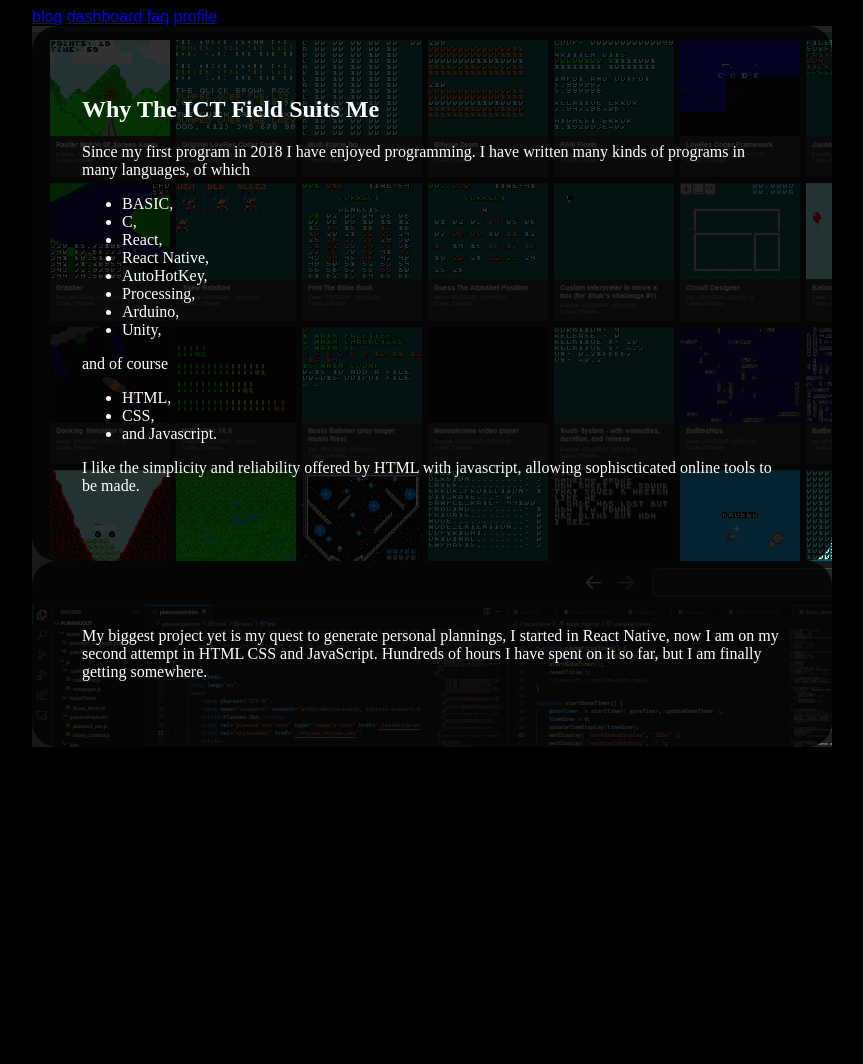
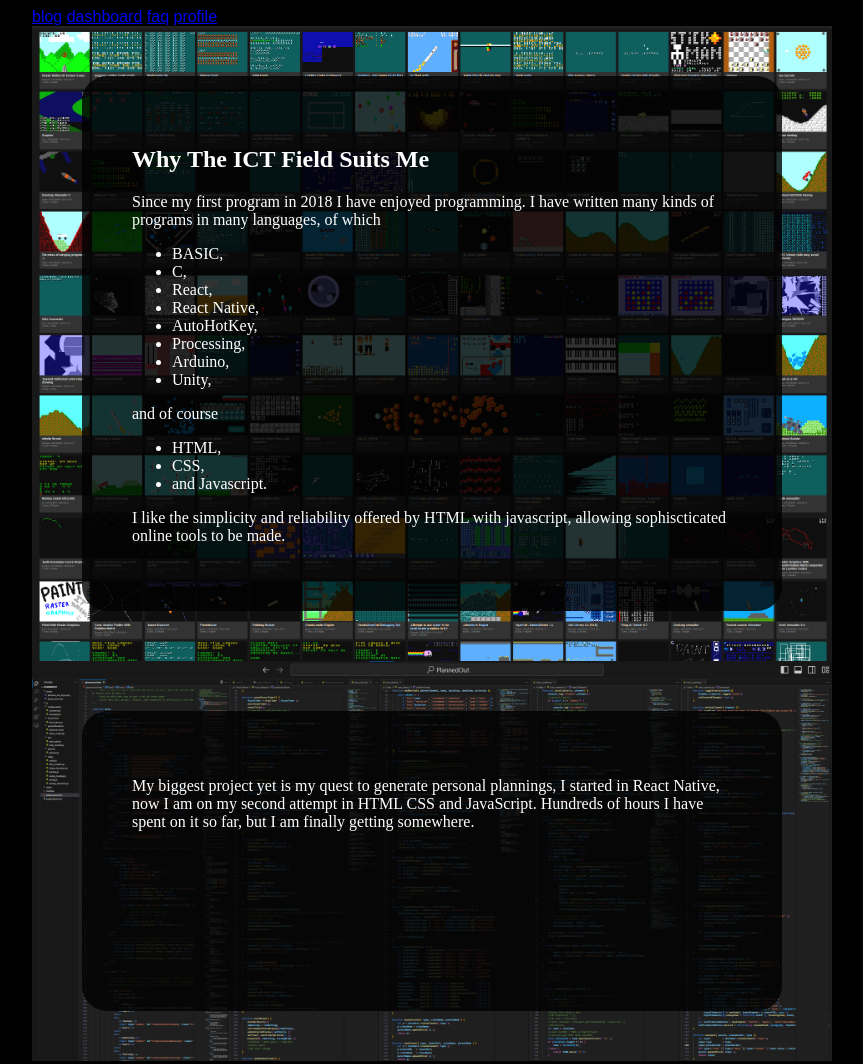
Before and after one commit to SP4CEBARsystems/PCO-website, a plain HTML site: page index.htm in a window 1280 px wide. Shown: the whole page, without its empty margins (208-1071 px from the left). Before the commit the page ends 800 px from the top, so only its background shows below. Drawn offline with Linux system fonts and the light colour scheme.

Commit message:
fixed the lower padding of the images

```diff
--- a/index.htm
+++ b/index.htm
@@ -16,7 +16,7 @@
                 <a href="./pages/profile.htm"  >profile</a>
             </nav>
             <article>
-                <div class="textAndImage, imageBackground, programsImageBackground">
+                <div class="textAndImage, programsImageBackground">
                     <div class=textBackground>
                         <h1>Why The ICT Field Suits Me</h1>
                         <p>
@@ -46,7 +46,7 @@
                     </div>
                     <!-- <img class="background-image" src="./assets/all_nx_programs.png" alt="all my Lowres NX BASIC programs"/> -->
                 </div>
-                <div class="textAndImage, imageBackground, codeImageBackground">
+                <div class="textAndImage, codeImageBackground">
                     <div class=textBackground>
                         <p>
                             My biggest project yet is my quest to generate personal plannings, I started in React Native, now I am on my second attempt in HTML CSS and JavaScript. Hundreds of hours I have spent on it so far, but I am finally getting somewhere.
--- a/styles/style.css
+++ b/styles/style.css
@@ -6,9 +6,9 @@ img {
     /* width: 200px;
     height: auto; */
 
-  width: 300px;
-  height: 300px;
-  object-fit: cover;
+    width: 300px;
+    height: 300px;
+    object-fit: cover;
 }
 
 /* body {
@@ -42,21 +42,22 @@ article {
 
 .programsImageBackground {
     background-image: url('../assets/all_nx_programs.png');
+    background-repeat: no-repeat;
+    background-attachment: fixed;
+    background-size: cover;
+    padding: 50px;
 }
 .codeImageBackground {
     background-image: url('../assets/lots_of_code.png');
-}
-
-.imageBackground {
     background-repeat: no-repeat;
     background-attachment: fixed;
     background-size: cover;
-    min-height: 500px;
     padding: 50px;
 }
 
 .textAndImage {
-    display: flex; flex-direction: row;
+    display: flex;
+    flex-direction: row;
 }
 
 .textBackground{
@@ -64,6 +65,9 @@ article {
     color: white;
     padding: 50px;
     border-radius: 25px;
+    min-height: 200px;
+    /* display: flex;
+    flex-direction: column; */
 }
 
 /* .background-image {z-index: 1;} */
```
